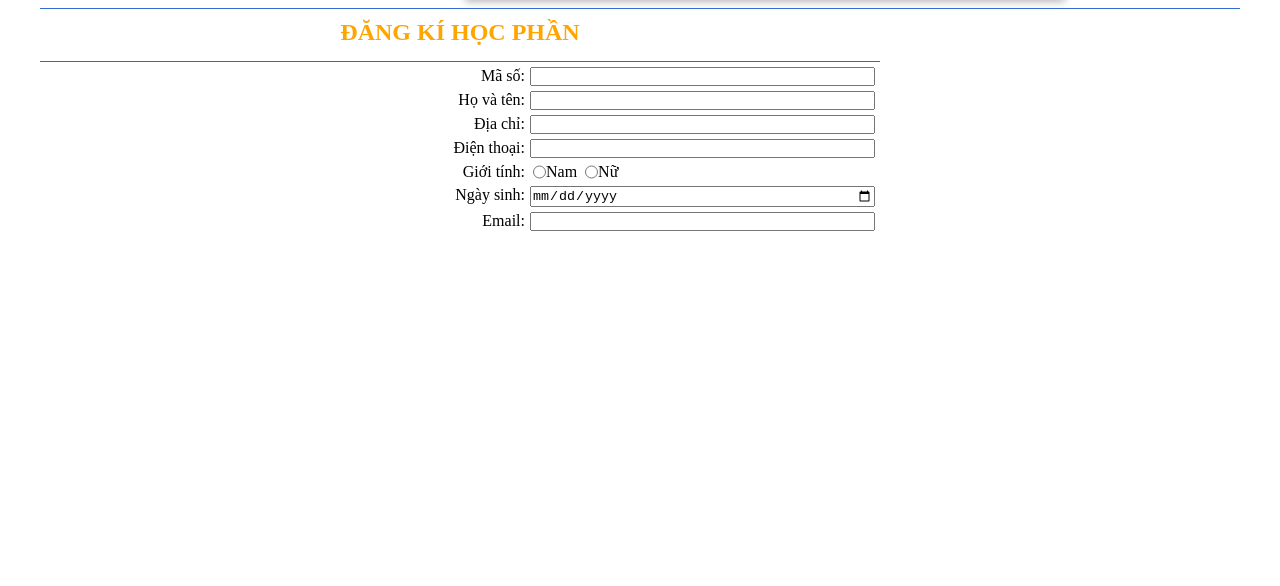
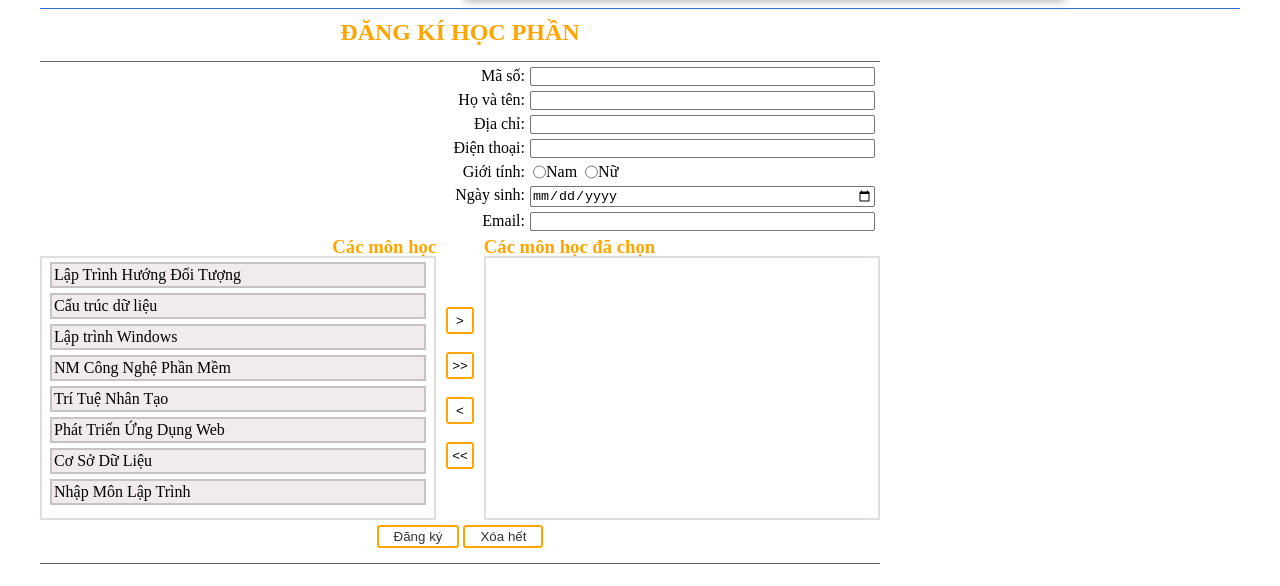
Before and after one commit to khang3052002/PTUD_Web, a plain HTML site: page index.html in a window 1280 px wide. Shown: the part 126-712 px from the top of the page. Drawn offline with Linux system fonts and the light colour scheme.

Commit message:
tạo bảng các môn học và css cơ bản, hoàn thiện các button

```diff
--- a/index.html
+++ b/index.html
@@ -62,9 +62,76 @@
                             <input type="text" class="input">
                         </div>
                     </div>
-                </form>
 
 
+
+                    <div class="subject">
+                        <div class="right"><h3>Các môn học</h3></div>
+                        <div></div>
+                        <div><h3>Các môn học đã chọn</h3></div>
+
+                        <div class="choose-subj">
+
+                            <div class="container-subj">
+                                <div class="subj">
+                                    Lập Trình Hướng Đối Tượng
+                                </div>
+                                <div class="subj">
+                                    Cấu trúc dữ liệu
+                                </div>
+                                <div class="subj">
+                                    Lập trình Windows
+                                </div>
+                                <div class="subj">
+                                    NM Công Nghệ Phần Mềm
+                                </div>
+                                <div class="subj">
+                                    Trí Tuệ Nhân Tạo
+                                </div>
+                                <div class="subj">
+                                    Phát Triển Ứng Dụng Web
+                                </div>
+                                <div class="subj">
+                                    Cơ Sở Dữ Liệu
+                                </div>
+                                <div class="subj">
+                                    Nhập Môn Lập Trình
+                                </div>
+                            </div>
+                        </div>
+                        <div class="button">
+                            <input type="button" value=">" class="border-rad" > <br>
+                            <input type="button" value=">>" class="border-rad" > <br>
+                            <input type="button" value="<" class="border-rad"> <br>
+                            <input type="button" value="<<" class="border-rad">
+
+                        </div>
+                        <div class="choosed-subj container-subj ">
+
+
+                        </div>
+
+
+                    </div>
+                    <div class="submit-btn">
+                        <input type="submit" name="" id="dangki" value="Đăng ký" class="subm-btn border-rad">
+                        <input type="submit" name="" id="xoa" value="Xóa hết" class="subm-btn border-rad">
+                    </div>
+                </form>
+                <div class="line-2"></div>
+
+                <div class="infor">
+                    <div class="inf-maso">
+
+                    </div>
+                    <div class="inf-hoTen">
+
+                    </div>
+                    <div class="inf-sex">
+
+                    </div>
+
+                </div>
 
 
 
--- a/style.css
+++ b/style.css
@@ -94,3 +94,61 @@ ul{
 #sex-input{
     margin-left:8px ;
 }
+h3{
+    color: orange;
+}
+.subject{
+
+    width: 100%;
+    display: grid;
+    grid-template-columns: 1fr 0.1fr 1fr;
+    grid-template-rows: 20px auto;
+}
+.container-subj
+{
+    padding: 4px 8px 8px 8px;
+    border: 2px solid #e2dddd;
+}
+.subj{
+    background-color: rgb(241, 235, 235);
+    border: 2px solid #c8c3c3;
+    padding: 2px 0 2px 2px;
+    margin-bottom: 5px;
+}
+.button{
+    text-align: center;
+    float: center;
+    display: flex;
+    flex-direction: column;
+
+    justify-content: center;
+    margin: 0 10px 0 10px;
+}
+.button input{
+    /* min-width: 28px; */
+    padding: 4px;
+    border: 2px solid orange;
+    background-color: white;
+}
+.right{
+    text-align: right;
+}
+.submit-btn{
+    margin: 5px 0px;
+    text-align: center;
+}
+.subm-btn
+{
+    padding: 2px 15px;
+    color: #333;
+    border: 2px solid orange;
+    background-color: white;
+}
+.border-rad{
+    border-radius: 3px;
+}
+.infor{
+    display: grid;
+    grid-template-columns: 0.6fr 1fr 0.6fr 0.8fr;
+    grid-template-rows: 1.7em;
+}
```
